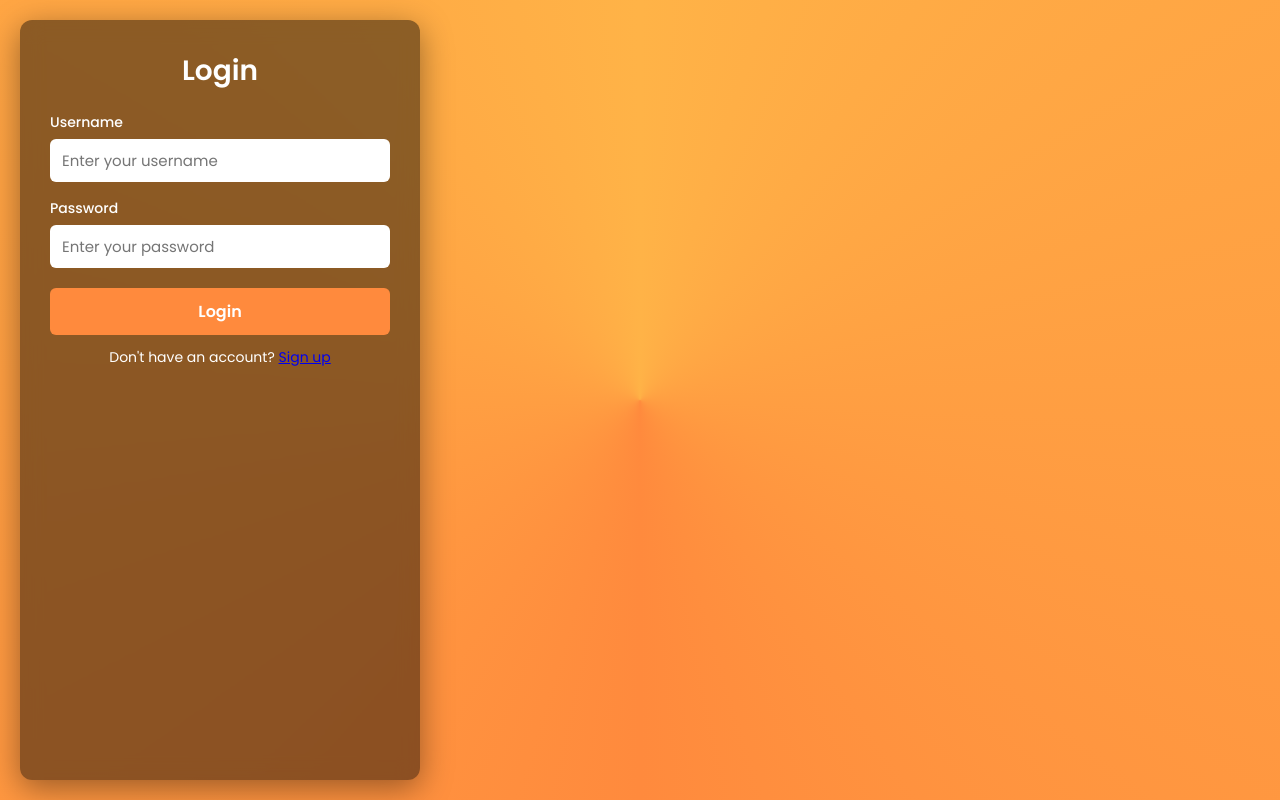
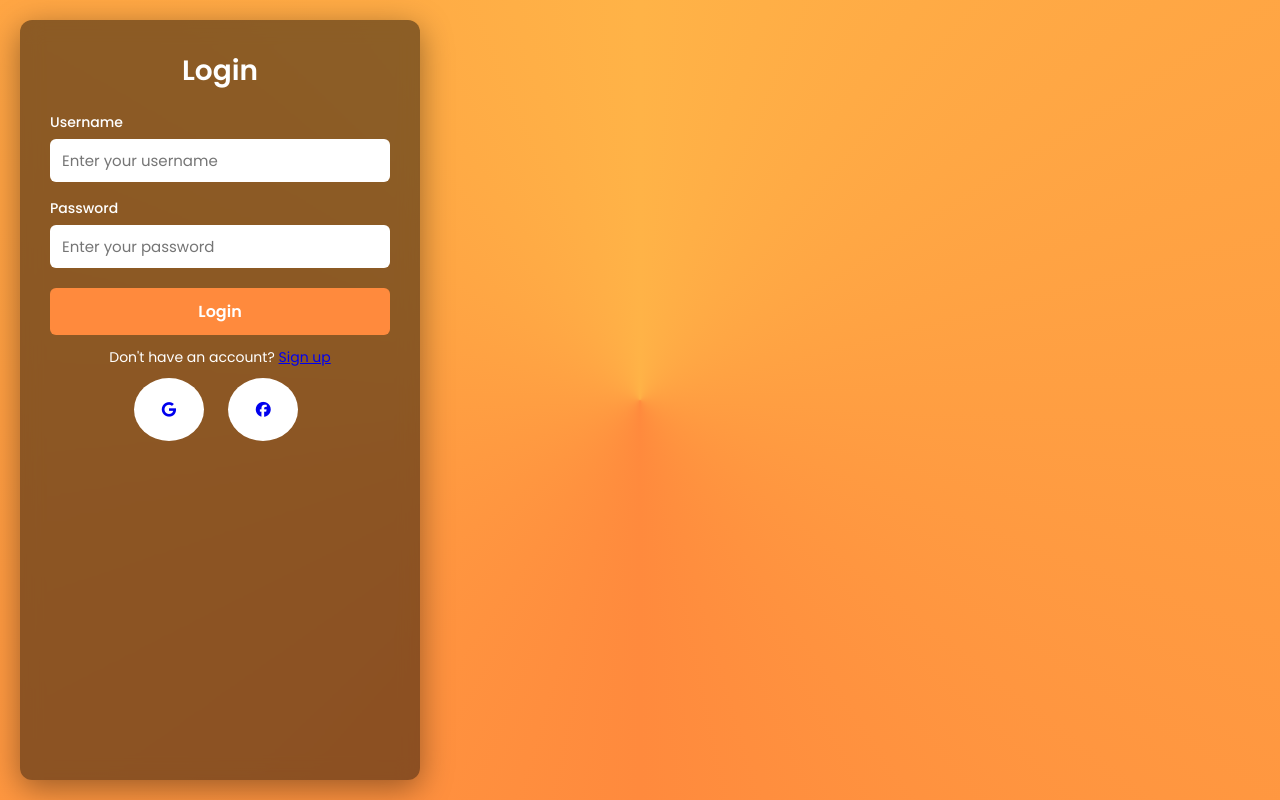
Before and after one commit to adwaitht22/Login-Page, a plain HTML site: page Index.html in a window 1280 px wide. Drawn offline with Linux system fonts and the light colour scheme.

Commit message:
added icons for sign up with facebook and google

```diff
--- a/Index.html
+++ b/Index.html
@@ -8,6 +8,7 @@
     <link href="https://fonts.googleapis.com/css2?family=Poppins:wght@400;500;600&display=swap" rel="stylesheet">
     <link rel="stylesheet" href="style.css">
     <title>Login-Page</title>
+    <link rel="stylesheet" href="https://cdnjs.cloudflare.com/ajax/libs/font-awesome/6.5.1/css/all.min.css">
 </head>
 <body>
     <div class="container">
@@ -22,6 +23,14 @@
 
             <button class="login-button" type="submit">Login</button>
             <p class="signup-link">Don't have an account? <a href="signup.html">Sign up</a></p>
+                <div class="social-login">
+                    <div class="google-icon">
+                        <a href="#" aria-label="Sign in with Google"><i class="fa-brands fa-google"></i></a>
+                    </div>
+                    <div class="facebook-icon">
+                        <a href="#" aria-label="Sign in with Facebook"><i class="fa-brands fa-facebook"></i></a>
+                    </div>
+                </div>
         </form>
     </div>
 </body>
--- a/style.css
+++ b/style.css
@@ -85,3 +85,20 @@ body {
     margin-top: 12px;
     font-size: 14px;
 }
+.social-login {
+    margin-right: 8px;
+    align-items: center;
+    text-align: center;
+    flex-direction: column;
+}
+.google-icon, .facebook-icon {
+    display: inline-block;
+    margin: 10px;
+    padding: 20px;
+    border-radius: 50%;
+    background-color: white;
+    color: #555;
+    font-size: 15px;
+    transition: background-color 0.2s, color 0.2s;
+    width: 70px;
+}
```
